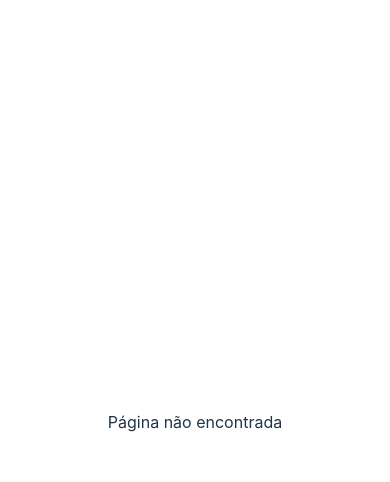
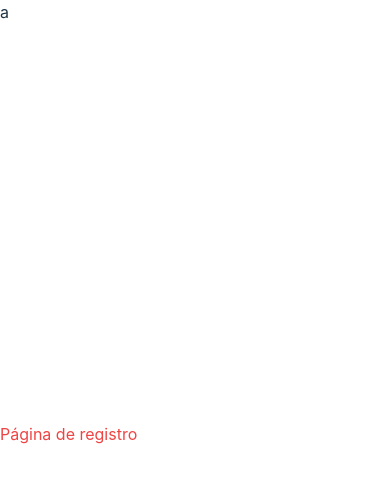
Before and after one commit to tarcisioangelo/node-vue-aws, a Vue app in the folder frontend/: page /register in a window 390 px wide. Shown: the top 482 px of the page. Built offline with nearby package versions, Linux system fonts and the light colour scheme.

Commit message:
definindo diferentes layouts

```diff
--- a/frontend/src/App.vue
+++ b/frontend/src/App.vue
@@ -1,7 +1,5 @@
 <template>
-    <main>
-        <RouterView />
-    </main>
+    <RouterView />
 </template>
 
 <style scoped></style>
--- /dev/null
+++ b/frontend/src/layouts/GuestLayout.vue
@@ -0,0 +1,10 @@
+<template>
+    <div class="flex flex-col md:flex-row h-[100vh]">
+        <div class="w-full md:w-1/2 h-full">a</div>
+        <div class="w-full md:w-1/2 h-full">
+            <main>
+                <RouterView />
+            </main>
+        </div>
+    </div>
+</template>
--- a/frontend/src/main.ts
+++ b/frontend/src/main.ts
@@ -1,8 +1,8 @@
 import { createApp } from 'vue'
-import './style.css'
-import router from './routes'
+import '@/style.css'
+import router from '@/routes'
 
-import App from './App.vue'
+import App from '@/App.vue'
 
 const app = createApp(App)
 app.use(router)
--- a/frontend/src/routes/index.ts
+++ b/frontend/src/routes/index.ts
@@ -1,20 +1,36 @@
 import { createWebHistory, createRouter, RouteRecordRaw } from 'vue-router'
 
+// layouts
+const GuestLayout = () => import('@/layouts/GuestLayout.vue')
+
+// pages
 const LoginPage = () => import('@/views/Login.vue')
-const NotFoundPage = () => import('../views/NotFound.vue')
+const RegisterPage = () => import('@/views/Register.vue')
+const NotFoundPage = () => import('@/views/NotFound.vue')
 
 const routes: Array<RouteRecordRaw> = [
     {
-        path: '/login',
-        name: 'Login',
-        component: LoginPage,
+        path: '/',
+        component: GuestLayout,
+        children: [
+            {
+                path: 'login',
+                name: 'Login',
+                component: LoginPage,
+            },
+            {
+                path: 'register',
+                name: 'Register',
+                component: RegisterPage,
+            },
+        ],
     },
     {
         path: '/:catchAll(.*)*',
+        name: 'NotFound',
         component: NotFoundPage,
     },
 ]
-
 const router = createRouter({
     history: createWebHistory(),
     routes,
--- a/frontend/src/style.css
+++ b/frontend/src/style.css
@@ -17,56 +17,12 @@
     -moz-osx-font-smoothing: grayscale;
 }
 
-a {
-  font-weight: 500;
-  color: #646cff;
-  text-decoration: inherit;
-}
-a:hover {
-  color: #535bf2;
-}
-
 body {
     margin: 0;
     display: flex;
-  place-items: center;
-  min-width: 320px;
+    flex-direction: column;
+    width: 100vw;
     min-height: 100vh;
-}
-
-h1 {
-  font-size: 3.2em;
-  line-height: 1.1;
-}
-
-button {
-  border-radius: 8px;
-  border: 1px solid transparent;
-  padding: 0.6em 1.2em;
-  font-size: 1em;
-  font-weight: 500;
-  font-family: inherit;
-  background-color: #1a1a1a;
-  cursor: pointer;
-  transition: border-color 0.25s;
-}
-button:hover {
-  border-color: #646cff;
-}
-button:focus,
-button:focus-visible {
-  outline: 4px auto -webkit-focus-ring-color;
-}
-
-.card {
-  padding: 2em;
-}
-
-#app {
-  max-width: 1280px;
-  margin: 0 auto;
-  padding: 2rem;
-  text-align: center;
 }
 
 @media (prefers-color-scheme: light) {
--- a/frontend/src/views/Login.vue
+++ b/frontend/src/views/Login.vue
@@ -1,3 +1,3 @@
 <template>
-    Página de Login
+    <span class="text-red-500 bg-white">Página de Login</span>
 </template>
--- /dev/null
+++ b/frontend/src/views/Register.vue
@@ -0,0 +1,3 @@
+<template>
+    <span class="text-red-500 bg-white">Página de registro</span>
+</template>
--- a/frontend/tailwind.config.js
+++ b/frontend/tailwind.config.js
@@ -1,8 +1,8 @@
 /** @type {import('tailwindcss').Config} */
 export default {
   content: [
-    './index.html',
-    './src/**/*.{vue,js,ts,jsx,tsx}',
+    "./src/**/*.{html,js,jsx,ts,tsx,vue}",
+    "./index.html"
   ],
 
   theme: {
```
Lines whose indentation alone changed are shown as unchanged.
